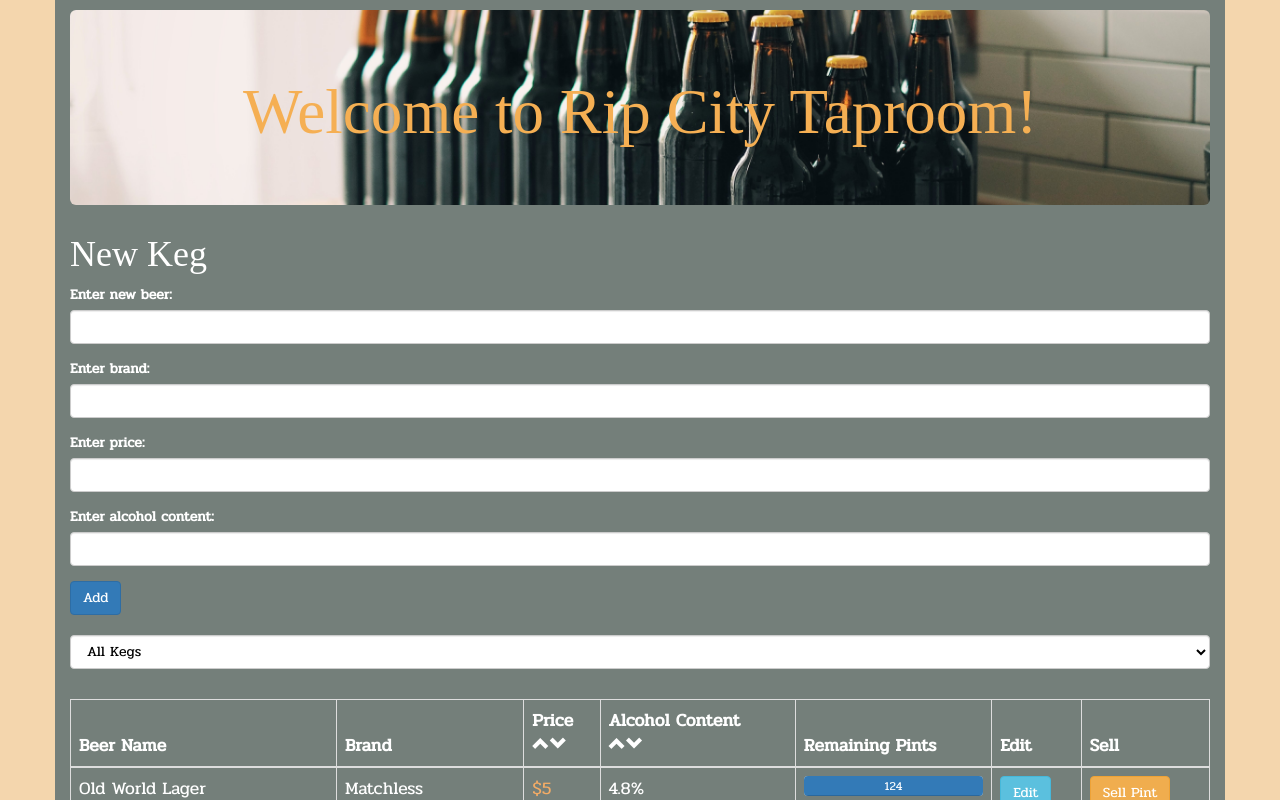
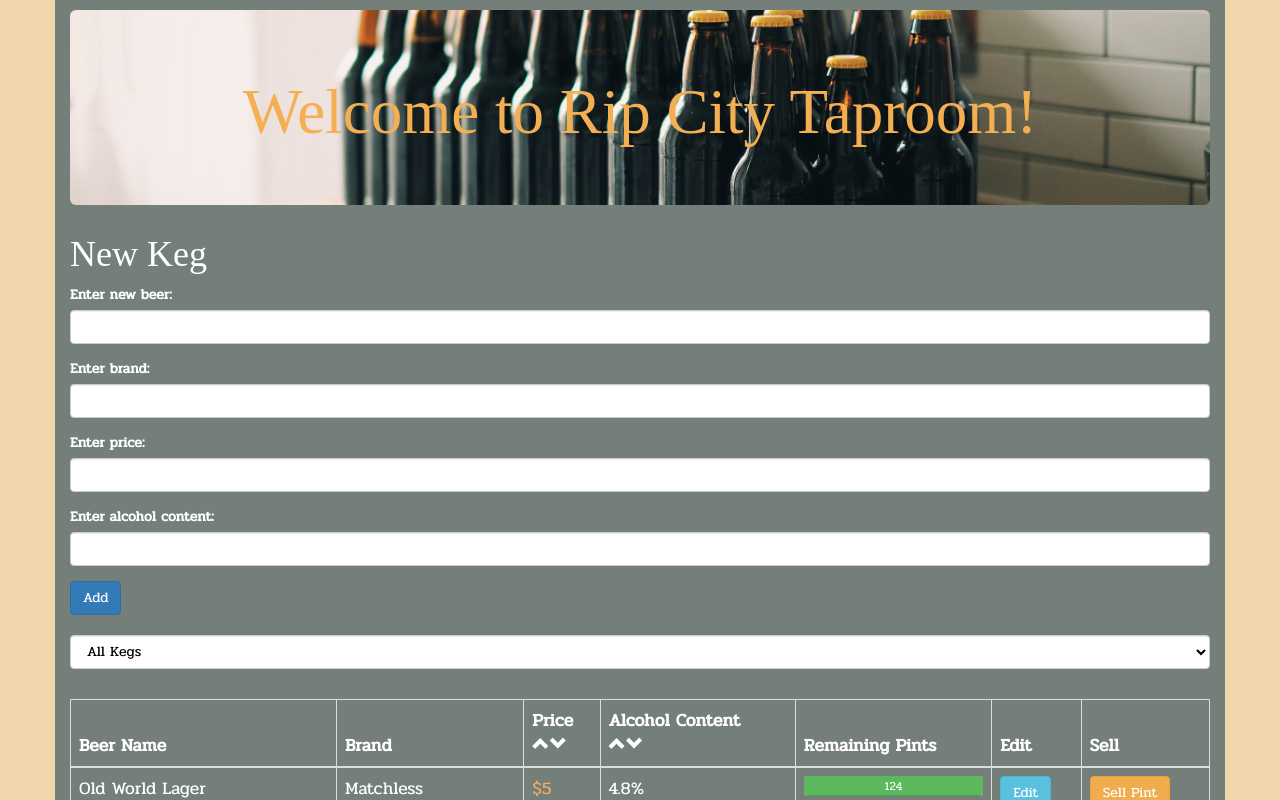
Before and after one commit to grepcats/tap-room, an Angular app: page / in a window 1280 px wide. Shown: the top 800 px of the page. Built offline with nearby package versions, Linux system fonts and the light colour scheme; a web font is replaced by a local one.

Commit message:
add pint progress bar color change sequence

```diff
--- a/src/app/list-keg/list-keg.component.html
+++ b/src/app/list-keg/list-keg.component.html
@@ -33,7 +33,10 @@
       }">{{keg.alcoholContent}}%</span></td>
       <td>
         <div class="progress">
-          <div class="progress-bar" role="progressbar" [ngStyle]="{'width': returnPercentage(keg)}">{{keg.pints}}
+          <div [ngClass]="{'progress-bar': true,
+          'progress-bar-success': keg.pints > 82,
+          'progress-bar-warning': keg.pints > 40 && keg.pints <= 82,
+          'progress-bar-danger': keg.pints <= 40 }" role="progressbar" [ngStyle]="{'width': returnPercentage(keg), 'min-width': '10px'}">{{keg.pints}}
           </div>
         </div>
       </td>
```
